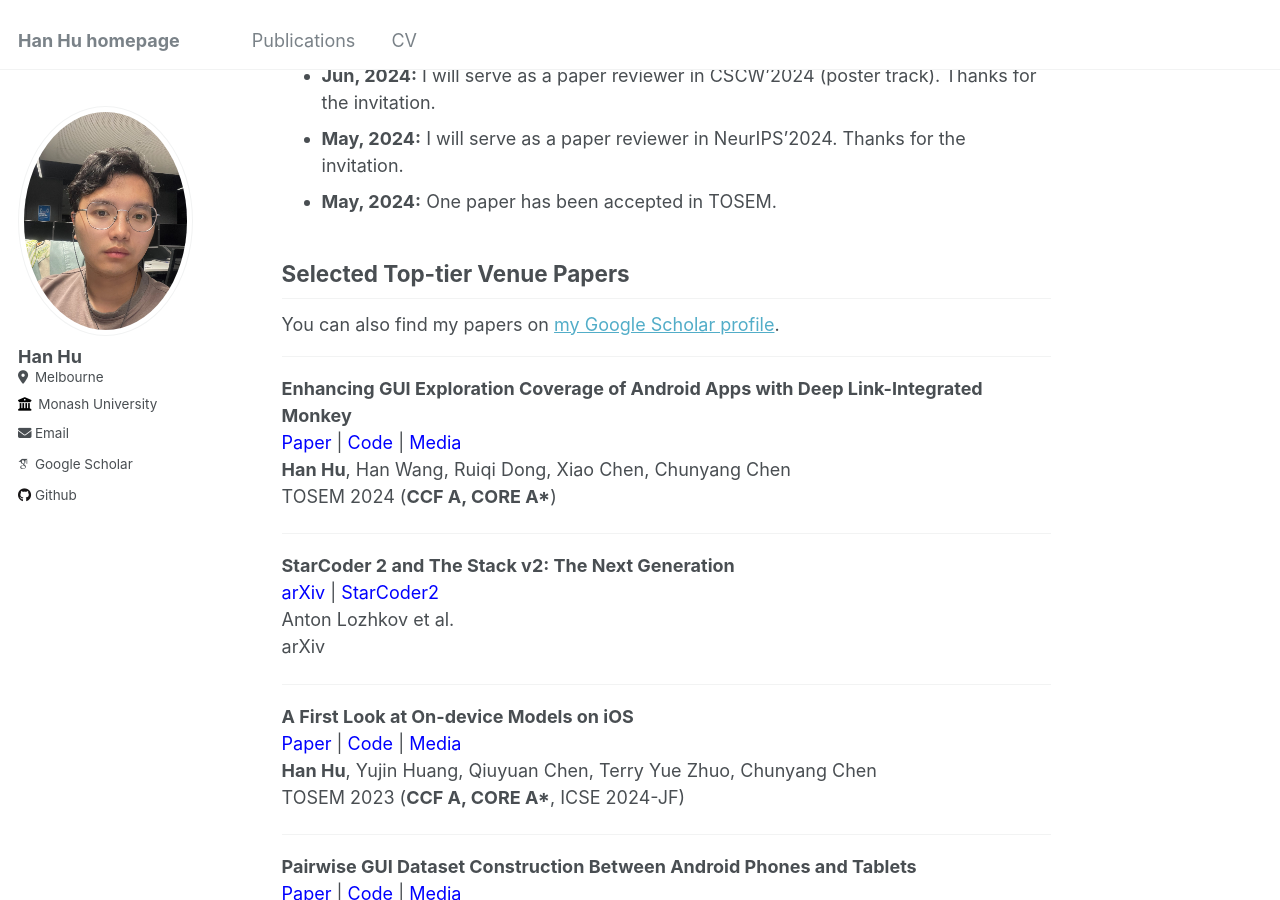
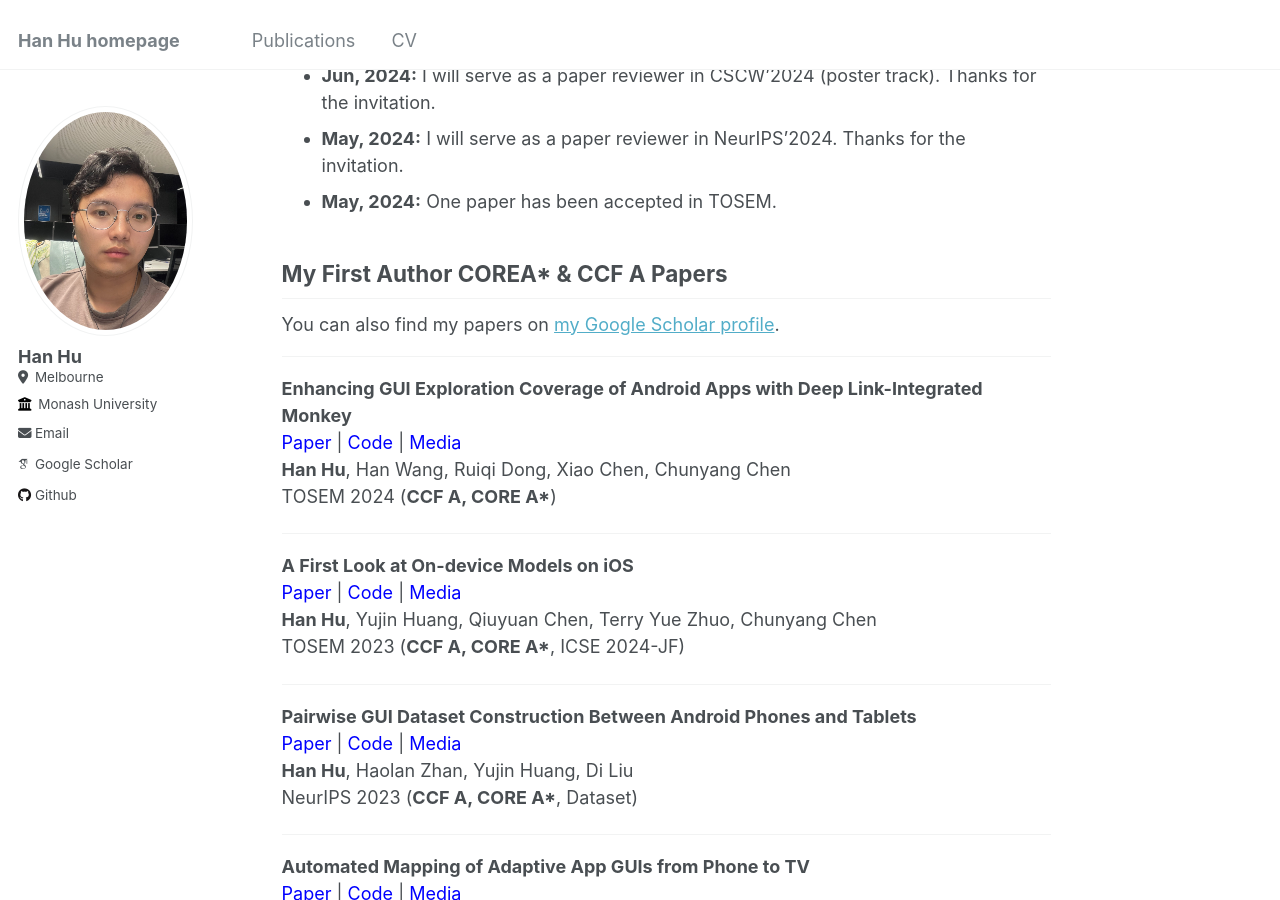
Before and after one commit to huhanGitHub/huhanGitHub.github.io, a Jekyll site: the page built from _pages/about.md, in a window 1280 px wide and 900 px high, scrolled down 1236 px. Built offline with Jekyll 4.4.1, drawn with Linux system fonts in a browser that asks for light colours; some web fonts are replaced.

Commit message:
Update about.md

```diff
--- a/_pages/about.md
+++ b/_pages/about.md
@@ -41,7 +41,7 @@ If there is an opening in your team that aligns with my skills, please feel free
 - **May, 2024:** One paper has been accepted in TOSEM.
 
 
-##  Selected Top-tier Venue Papers
+##  My First Author COREA* & CCF A Papers
 
 {% if site.author.googlescholar %}
   <div class="wordwrap">You can also find my papers on <a href="{{site.author.googlescholar}}">my Google Scholar profile</a>.</div>
@@ -55,14 +55,6 @@ If there is an opening in your team that aligns with my skills, please feel free
 <a href="#" style="text-decoration: none; color: blue;">Media</a><br>
 <span style="font-weight: bold;">Han Hu</span>, Han Wang, Ruiqi Dong, Xiao Chen, Chunyang Chen<br>
 TOSEM 2024 (<strong>CCF A, CORE A*</strong>)
-
----
-
-**StarCoder 2 and The Stack v2: The Next Generation**<br>
-<a href="[https://dl.acm.org/doi/abs/10.1145/3664810](https://arxiv.org/abs/2402.19173)" style="text-decoration: none; color: blue;">arXiv</a> |
-<a href="[https://github.com/huhanGitHub/guidedExplore](https://github.com/bigcode-project/starcoder2)" style="text-decoration: none; color: blue;">StarCoder2</a> <br>
-Anton Lozhkov et al.<br>
-arXiv
 
 ---
 
```
